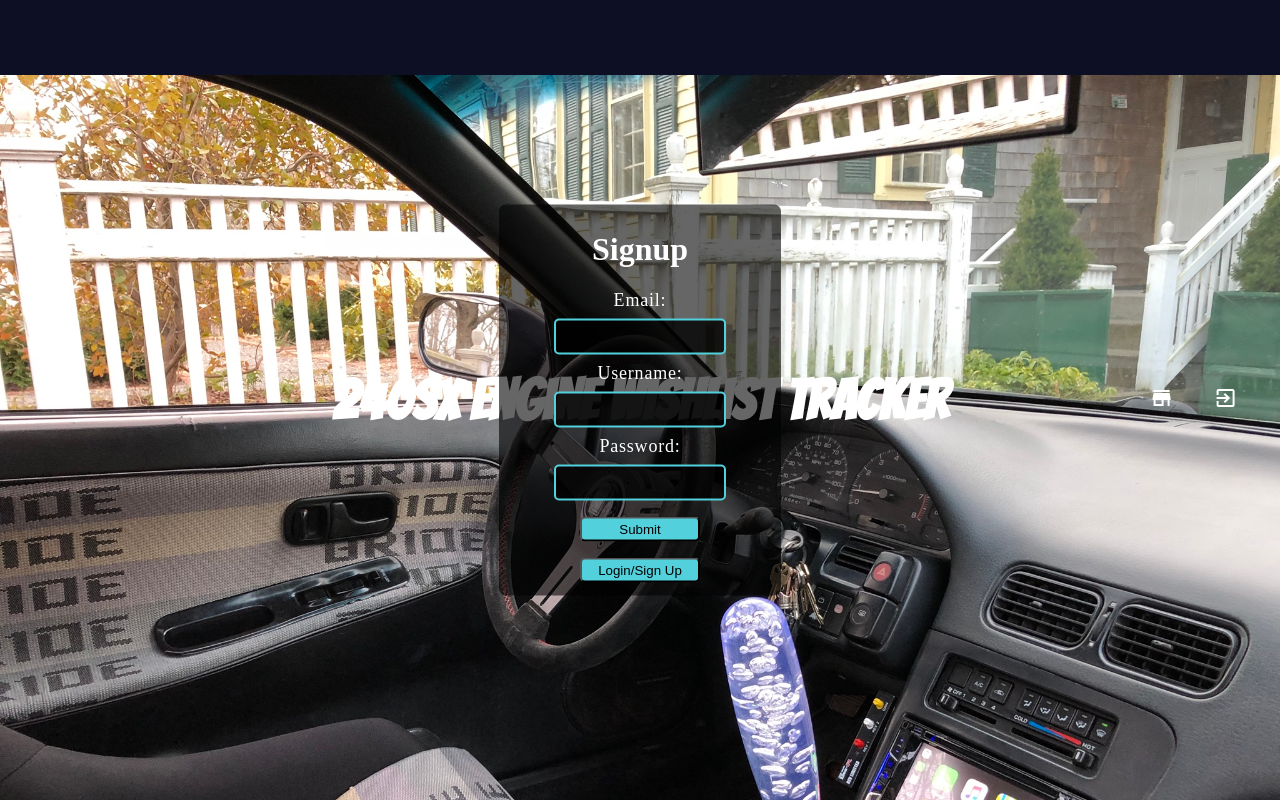
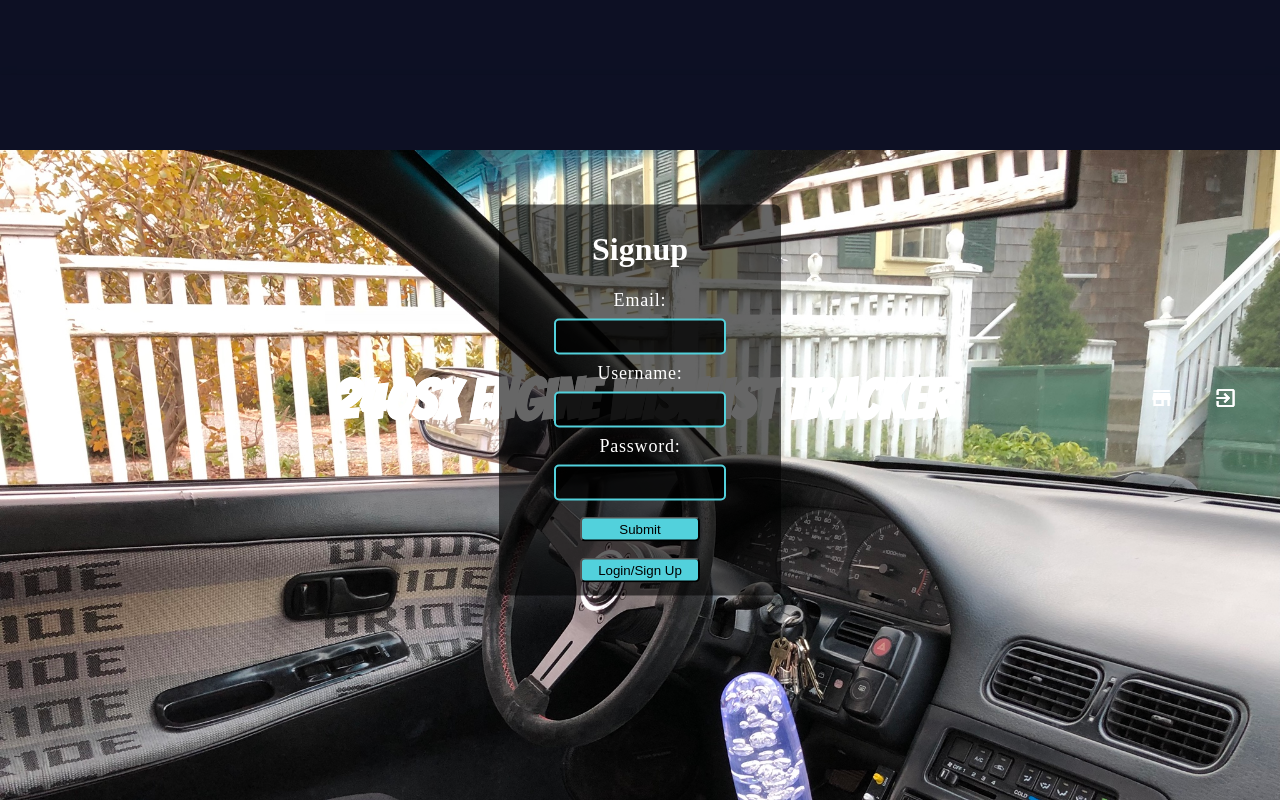
Before and after one commit to jhiggins3231/engine-client, a React (Create React App) app: page / in a window 1280 px wide. Shown: the top 800 px of the page. Built offline with nearby package versions, Linux system fonts and the light colour scheme.

Commit message:
messing with styles

```diff
--- a/src/components/Wishlist/ViewOne.js
+++ b/src/components/Wishlist/ViewOne.js
@@ -1,7 +1,7 @@
 import React from 'react';
 import styled from 'styled-components';
 import car from '../../MotorAssets/interior.jpg';
-
+import Navbar from '../Navbar/Navbar';
 const Resize = styled.img`
     width: 100vw;
     height: auto;
@@ -16,6 +16,7 @@ const Background = styled.div`
 const ViewOne = (props) => {
     return(
         <Background>
+            <Navbar />
             <Resize src={car} />
         </Background>
     )
```
